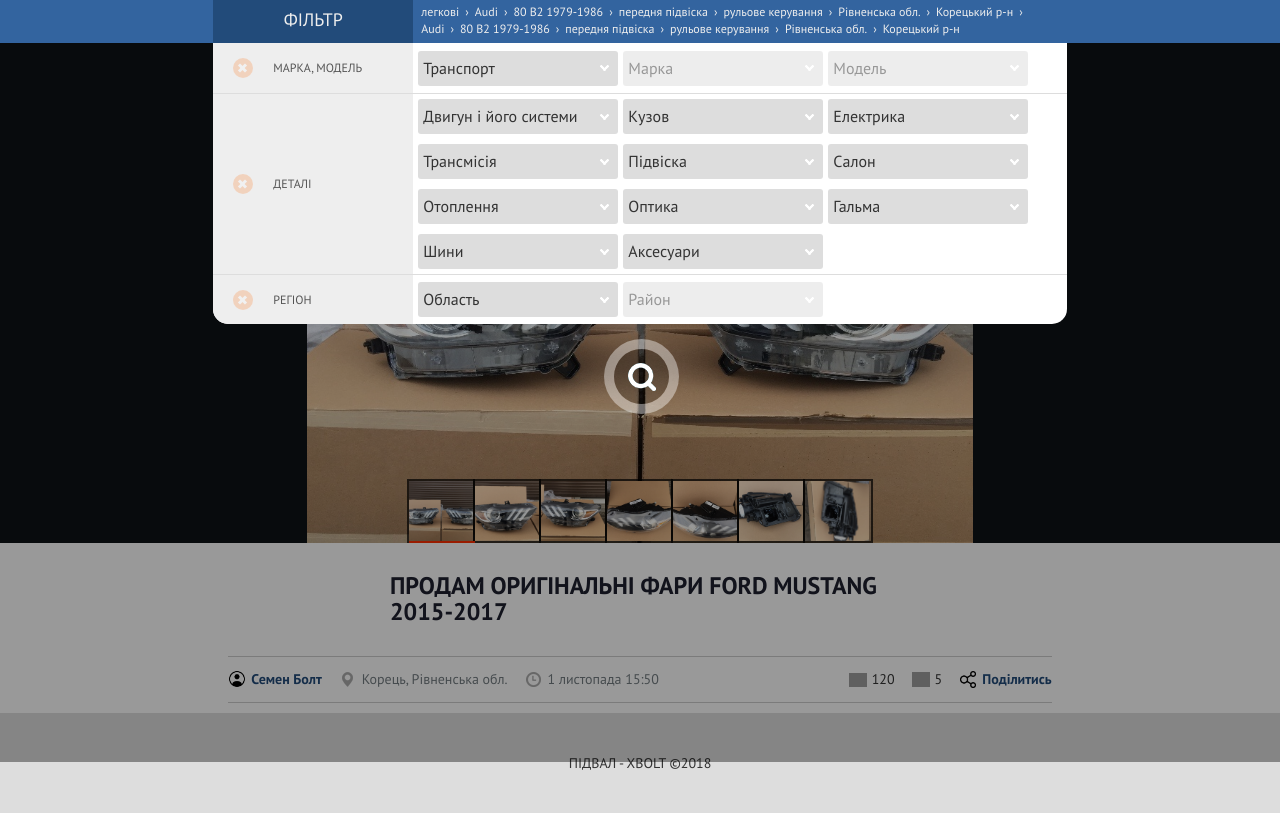
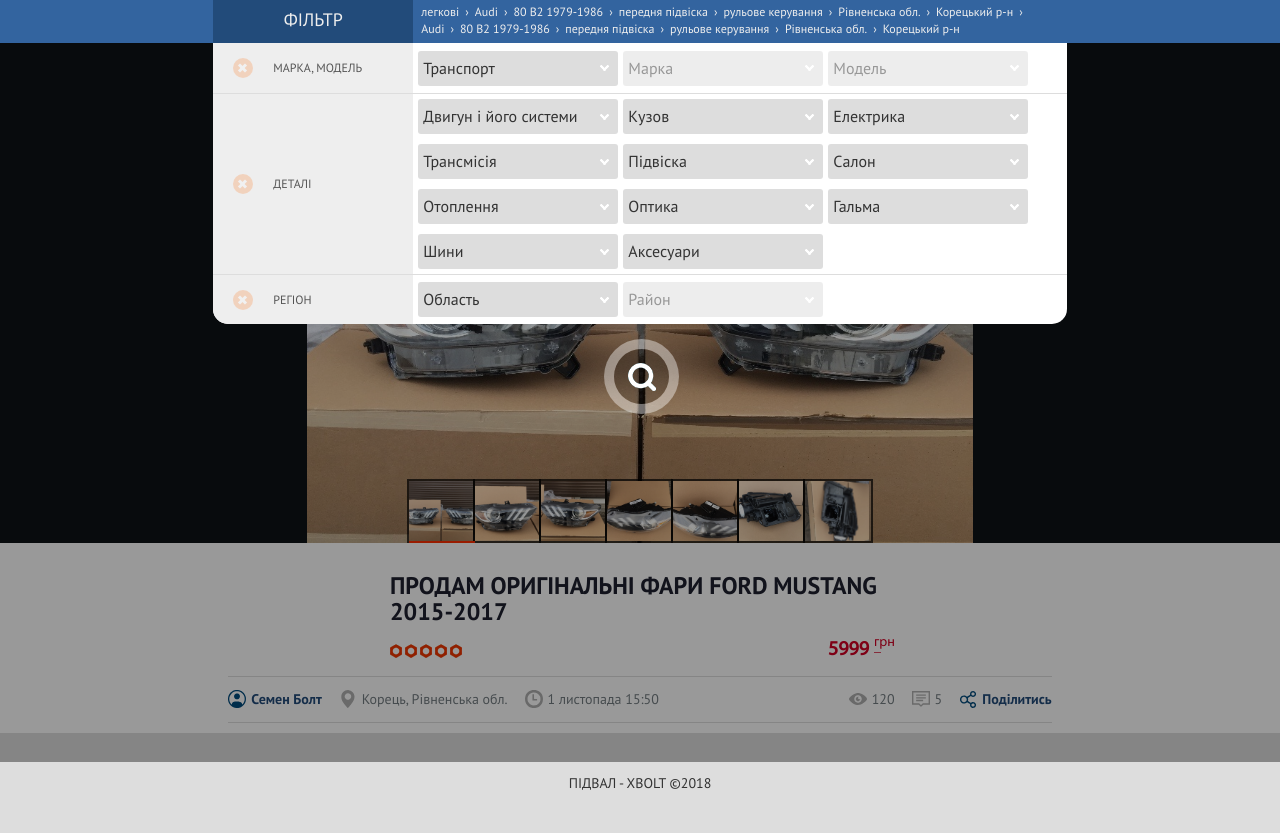
Before and after one commit to kobetsmatviy/xbolt, a plain HTML site: page part.html in a window 1280 px wide. Shown: the part 38-871 px from the top of the page. Drawn offline with nearby package versions, Linux system fonts and the light colour scheme; grey boxes are pictures that could not be loaded.

Commit message:
improvement part.html markup, changed filter submit animation, add a few svg icon and delete old pictures

```diff
--- a/js/filter_actions.js
+++ b/js/filter_actions.js
@@ -176,4 +176,13 @@ $(function () {
             }
         });
     });
+
+    // Якщо курсор наведений на кнопку пошуку, то
+    // пришвидшуємо анімацію для показу дії
+    $('input[type=submit]').mouseover(function() {
+        $(this).css('animation-duration', '1s');
+    });
+    $('input[type=submit]').mouseout(function() {
+        $(this).css('animation-duration', '3s');
+    });
 });
--- a/part.html
+++ b/part.html
@@ -478,7 +478,21 @@
         </section>
         <article class="col-xs-12 col-sm-10 col-sm-offset-1 col-md-8 col-md-offset-2 col-lg-8 col-lg-offset-2">
             <div class="description">
-                <h1>Продам оригінальні фари Ford Mustang 2015-2017</h1>
+                <div class="heading">
+                    <h1>Продам оригінальні фари Ford Mustang 2015-2017</h1>
+                    <div class="value">
+                        <div class="rating" itemprop="rating">
+                            <img src="images/full.png" />
+                            <img src="images/full.png" />
+                            <img src="images/full.png" />
+                            <img src="images/full.png" />
+                            <img src="images/full.png" />
+                        </div>
+                        <span class="price" itemprop="price">
+                            5999 <sup>грн</sup>
+                        </span>
+                    </div>
+                </div>
                 <div class="brief">
                     <div class="person">
                         <span class="owner"><a href="">Семен Болт</a></span>
--- a/styles/parts.less
+++ b/styles/parts.less
@@ -12,21 +12,72 @@
 
 main  {
     .description {
-        h1 {
+        .heading {
             max-width: 600px;
             margin: 0 auto;
+
+            h1 {
+                margin: 0 auto;
                 padding: 30px 50px;
+                padding-bottom: 10px;
                 text-transform: uppercase;
                 font-size: 24px;
                 color: #1e202e;
+            }
+            .value {
+                display: flex;
+                flex-direction: row;
+                justify-content: space-between;
+                margin: 0 50px;
+                margin-bottom: 10px;
+
+                .rating {
+                    display: flex;
+                    align-items: center;
+
+                    img {
+                        padding-right: 3px;
+                        background-color: @color_white;
+                        z-index: 2;
+                    }
+                }
+
+                .price {
+                    height: 30px;
+                    display: flex;
+                    justify-content: center;
+                    text-align: right;
+                    color: @color_red;
+                    font-family: MyriadProRegular;
+                    font-size: 20px;
+                    font-weight: bold;
+
+                    sup {
+                        position: relative;
+                        top: 0;
+                        left: 5px;
+                        font-size: 14px;
+                        font-weight: normal;
+                        line-height: 14px;
+
+                        &::after {
+                            content: "\005F";
+                            position: absolute;
+                            top: 5px;
+                            left: 0;
+                        }
+                    }
+                }
+            }
         }
 
         .brief {
             display: flex;
             flex-direction: row;
             flex-wrap: wrap;
-            border-top: 1px solid #ccc;
-            border-bottom: 1px solid #ccc;
+            border-top: 1px solid #ddd;
+            border-bottom: 1px solid #ddd;
+            color: #737c81;
 
             div {
                 display: flex;
@@ -49,7 +100,7 @@ main  {
                     height: 18px;
                     background-repeat: no-repeat;
                     background-position: 50%;
-                    background-size: auto;
+                    background-size: 18px;
                     position: absolute;
                     left: -23px;
                 }
@@ -60,22 +111,18 @@ main  {
                     margin-left: 23px;
 
                     &::before {
-                        background-image: url('../images/user.png');
-                        background-size: auto 18px;
+                        background-image: url('@{path_img}user.svg');
                     }
-                }
-                .location, time {
-                    color: #737c81;
                 }
                 .location {
                     &::before {
-                        background-image: url('../images/location.png');
+                        background-image: url('@{path_img}location.svg');
                     }
                 }
                 time {
                     margin-right: 5px;
                     &::before {
-                        background-image: url('../images/clock.png');
+                        background-image: url('@{path_img}clock.svg');
                     }
                 }
             }
@@ -88,19 +135,17 @@ main  {
 
                 .views {
                     &::before {
-                        background-image: url('https://cdn3.iconfinder.com/data/icons/wpzoom-developer-icon-set/500/34-512.png');
-                        background-size: 18px;
+                        background-image: url('@{path_img}views.svg');
                     }
                 }
                 .comments {
                     &::before {
-                        background-image: url('https://www.lafishblog.com/wp-content/uploads/Commenting-is-here.png');
-                        background-size: 20px;
+                        background-image: url('@{path_img}comments.svg');
                     }
                 }
                 .share {
                     &::before {
-                        background-image: url('../images/share.png');
+                        background-image: url('../images/share.svg');
                         background-size: 16px;
                     }
                 }
@@ -115,6 +160,7 @@ main  {
         min-height: 300px;
     }
 
+    .description {
         .brief {
             justify-content: space-between !important;
             padding: 3px 0;
@@ -139,3 +185,4 @@ main  {
             }
         }
     }
+}
```
Also changed, not shown: images/clock.png (deleted), images/clock.svg (added), images/comments.svg (added), images/fotorama@2x.png (deleted), images/location.png (deleted), images/location.svg (added), images/share.png (deleted), images/share.svg (added), images/user.png (deleted), images/user.svg (added), images/views.svg (added), styles/parts.css. Lines whose indentation alone changed are shown as unchanged.
